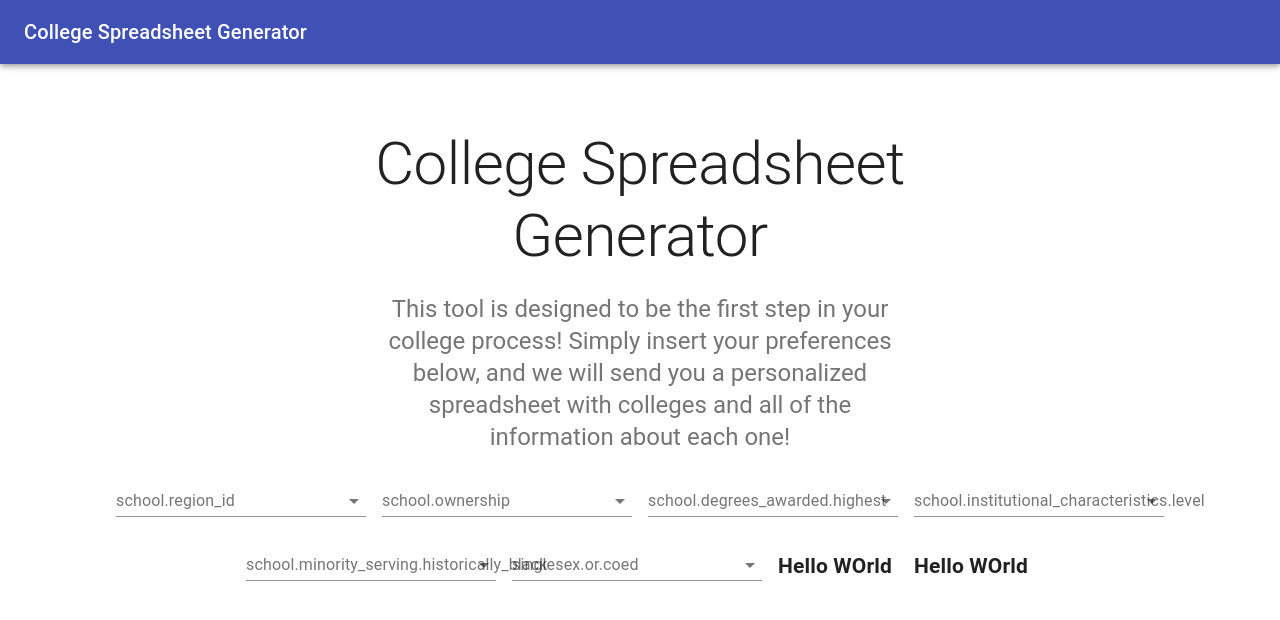
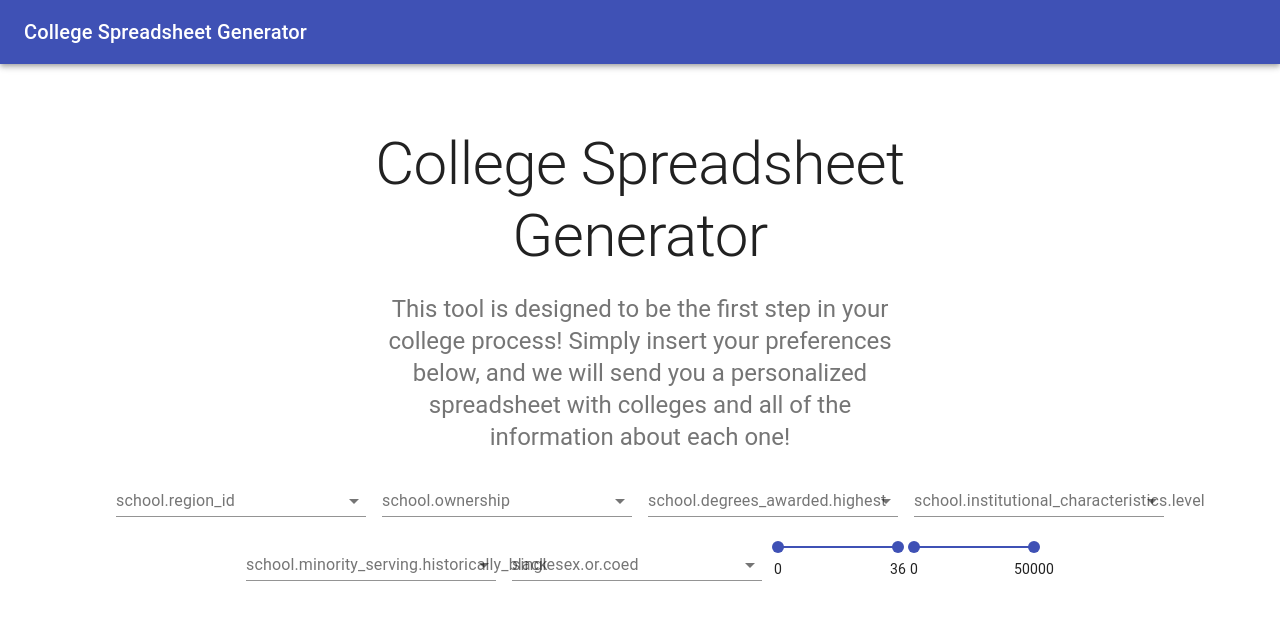
Before and after one commit to jackdavidweber/simpleCollegeDataForm, a React (Create React App) app: page / in a window 1280 px wide. Shown: the top 620 px of the page. Built offline with nearby package versions, Linux system fonts and the light colour scheme; no server answers.

Commit message:
first step to getting sliders to work

```diff
--- a/src/FiltersMapping.js
+++ b/src/FiltersMapping.js
@@ -43,6 +43,9 @@ const useStyles = makeStyles(theme => ({
       marginTop: theme.spacing(3),
     },
   },
+  slider: {
+
+  }
 }));
 
 const ITEM_HEIGHT = 48;
@@ -56,16 +59,18 @@ const MenuProps = {
   },
 };
 
+// TODO: Rename
 function emptyObjOfArrays(inp){
-  // copies input object to fields object
-  const fields = Object.keys(inp);
+  const fields = {}
 
-  //sets all fields equal to an empty array
-  fields.map(function(key, index){
-    fields[key] = [];
-  });
-
-  return fields;
+  for (const [key, value] of Object.entries(inp)){
+    if (typeof value[0] == 'string') {
+      fields[key] = []
+    } else {
+      fields[key] = value
+    }
+  }
+  return fields
 }
 
 export default function MultipleSelect({input, buttonBehavior}) {
@@ -113,7 +118,27 @@ export default function MultipleSelect({input, buttonBehavior}) {
                 )}
             />
           : // If first element is not a string, use sliders
-            <h2> Hello WOrld </h2>
+            <Slider
+              value={values[field]}
+              className={classes.slider}
+              onChange={handleChange(field)}
+              valueLabelDisplay="auto"
+              aria-labelledby="range-slider"
+              step={1}
+              min={input[field][0]}
+              max={input[field][1]}
+              marks = {[
+                {
+                  value: input[field][0],
+                  label: input[field][0].toString(),
+                },
+                {
+                  value: input[field][1],
+                  label: input[field][1].toString(),
+                },
+              ]}
+            />
+
           }
         </FormControl>
       </Grid>
```
